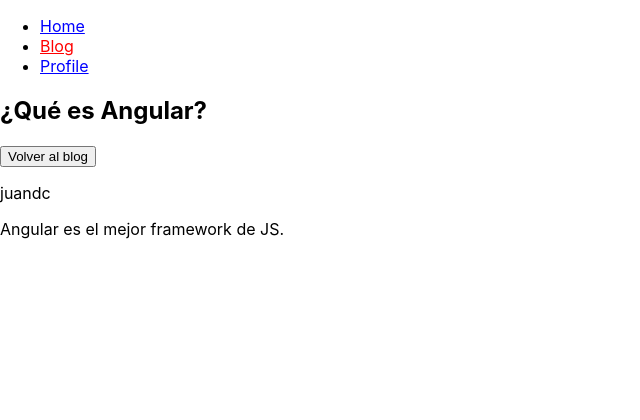
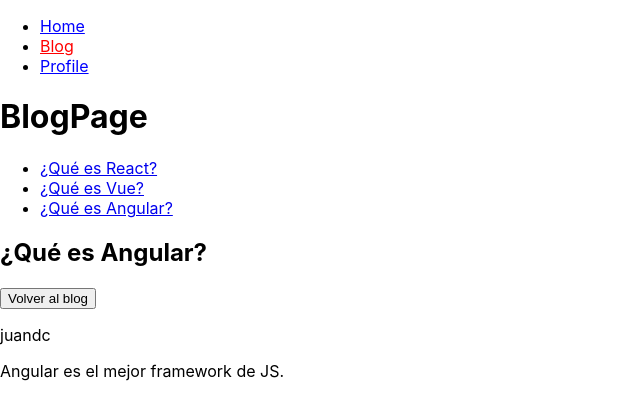
Before and after one commit to martinlizardi/platzi-curso-react-router, a React (Create React App) app: page /#/blog/que-es-angular in a window 1280 px wide. Shown: the top 420 px of the page, without its empty margins (0-640 px from the left). Built offline with nearby package versions, Linux system fonts and the light colour scheme.

Commit message:
Outlet: nested routes

```diff
--- a/src/App.js
+++ b/src/App.js
@@ -12,9 +12,13 @@
 
       <Routes>
         <Route path="/" element={<HomePage />} />
-        <Route path="/blog" element={<BlogPage />} />
-        <Route path="/blog/:slug" element={<BlogPost />} />
+
+        <Route path="/blog" element={<BlogPage />}>
+          <Route path=":slug" element={<BlogPost />} />
+        </Route>
+
         <Route path="/profile" element={<ProfilePage />} />
+
         <Route path="*" element={<p>Not found</p>} />
       </Routes>
     </HashRouter>
--- a/src/pages/BlogPage/index.js
+++ b/src/pages/BlogPage/index.js
@@ -1,5 +1,5 @@
 import React from 'react';
-import { Link } from 'react-router-dom';
+import { Link, Outlet } from 'react-router-dom';
 import { blogdata } from '../../data/blogdata';
 
 function BlogPage() {
@@ -12,6 +12,8 @@
           <BlogLink key={post.slug} {...{ post }} />
         ))}
       </ul>
+
+      <Outlet />
     </>
   );
 }
```
